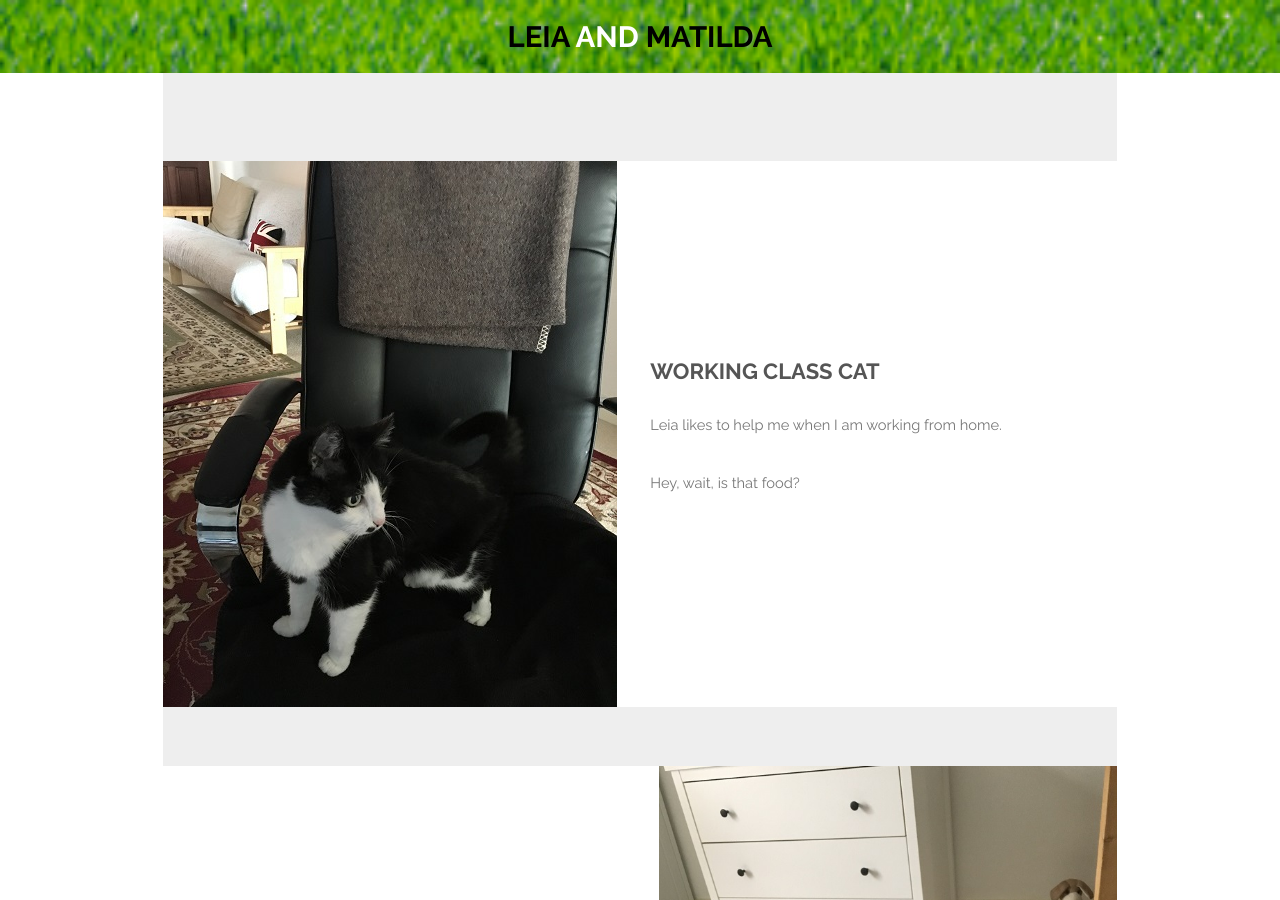
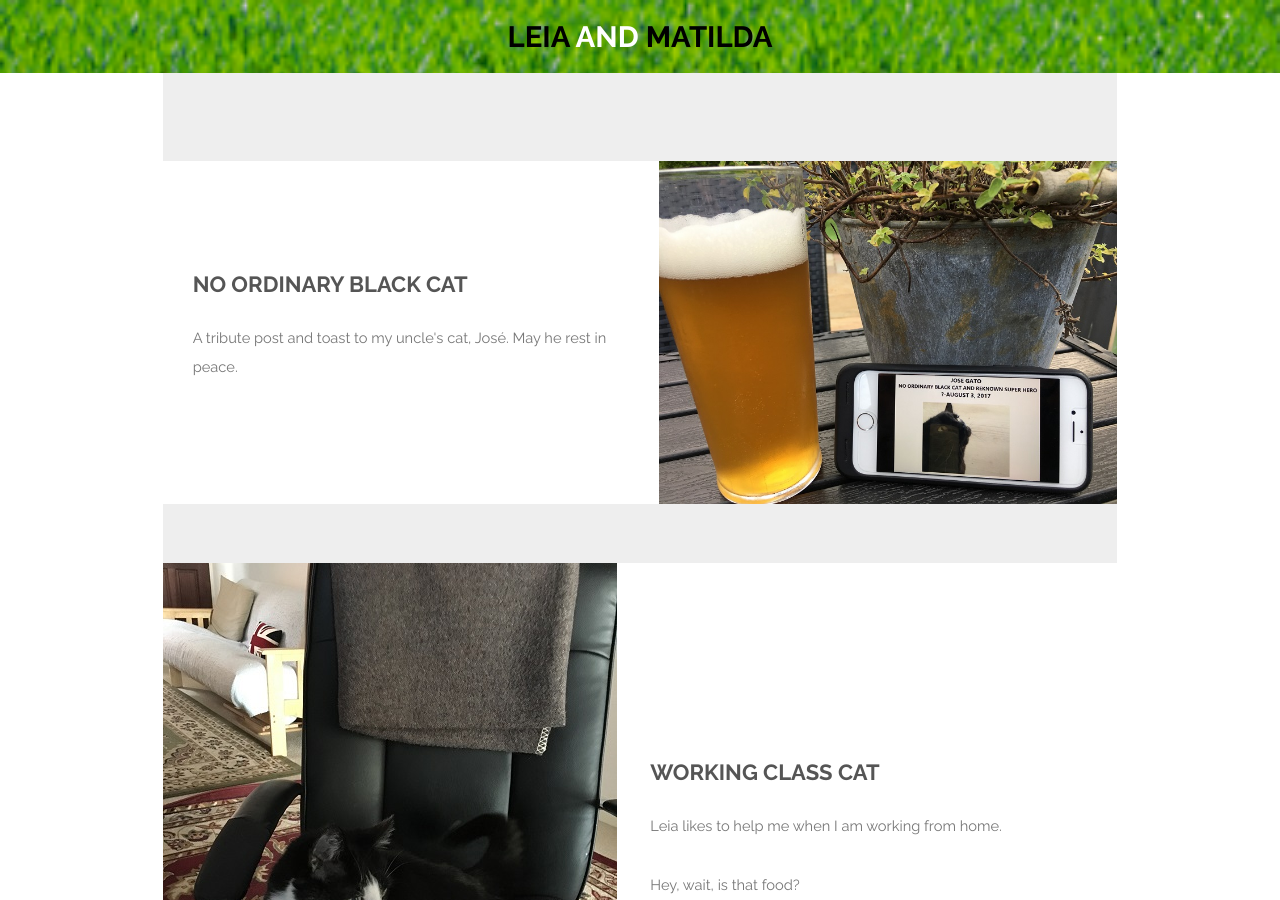
Before and after one commit to jaypalexa/leia-and-matilda, a Jekyll site: the page built from index.md, in a window 1280 px wide and 900 px high. Built offline with Jekyll 4.4.1, drawn with Linux system fonts in a browser that asks for light colours.

Commit message:
"No Ordinary Black Cat" post.

```diff
--- a/index.md
+++ b/index.md
@@ -6,6 +6,13 @@ description: A photo essay by Leia and Matilda
 ---
 <section id="one" class="wrapper style1">
   <div class="inner">
+    <article class="feature right">
+      <span class="image"><a href="{{ site.url }}{{ site.baseurl }}/assets/images/20180804_1903_jose.jpg"><img src="{{ site.url }}{{ site.baseurl }}/assets/images/20180804_1903_jose.jpg" /></a></span>
+      <div class="content">
+        <h2>No Ordinary Black Cat</h2>
+        <p>A tribute post and toast to my uncle's cat, José.  May he rest in peace.</p>
+      </div>
+    </article>
     <article class="feature left">
       <span class="image"><a href="{{ site.url }}{{ site.baseurl }}/assets/images/20170718_1118_leia.jpg"><img src="{{ site.url }}{{ site.baseurl }}/assets/images/20170718_1118_leia.jpg" /></a></span>
       <div class="content">
```
Also changed, not shown: assets/images/20170728_2306_leai_and_matilda.jpg (added), assets/images/20170806_1245_leia.jpg (added), assets/images/20170806_1252_leia.jpg (added), assets/images/20180804_1903_jose.jpg (added), assets/images/JoseGatoObit.png (added).
